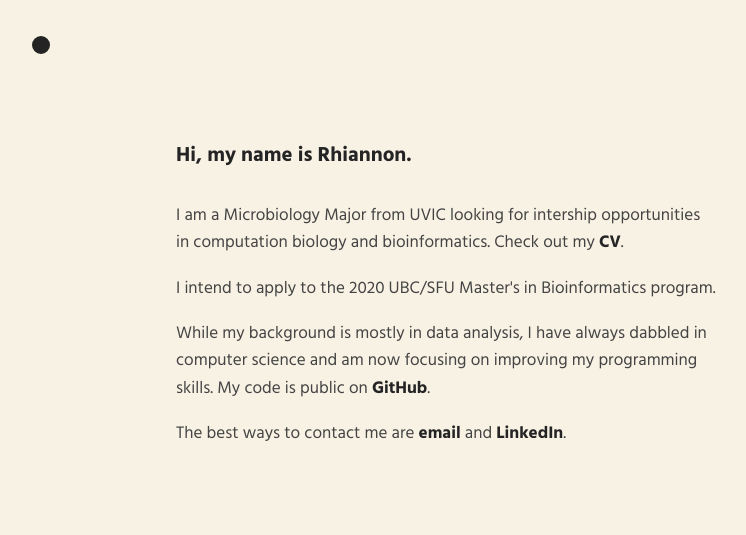
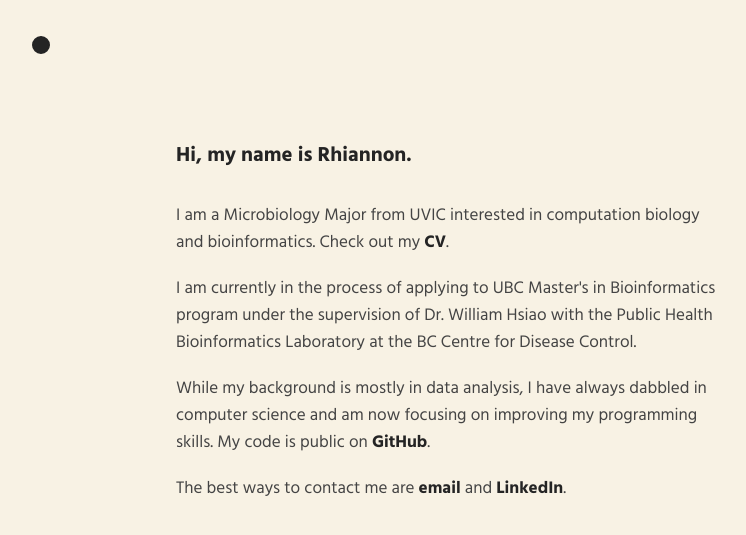
Before and after one commit to cmrn-rhi/cmrn-rhi.github.io, a Jekyll site: the page built from index.html, in a window 1280 px wide. Shown: the top 535 px of the page, without its empty margins (4-750 px from the left). Built offline with Jekyll 4.4.1, drawn with Linux system fonts in a browser that asks for light colours.

Commit message:
Update Index

```diff
--- a/index.html
+++ b/index.html
@@ -3,12 +3,14 @@
 
 <h1>Hi, my name is Rhiannon.</h1>
 <p>
-    I am a Microbiology Major from UVIC looking for intership opportunities
-    in computation biology and bioinformatics.
+    I am a Microbiology Major from UVIC interested in
+    computation biology and bioinformatics.
     Check out my <a href="/RCameron_CV.pdf" target="_blank">CV</a>.
 </p>
 <p>
-    I intend to apply to the 2020 UBC/SFU Master's in Bioinformatics program.
+    I am currently in the process of applying to UBC Master's in
+    Bioinformatics program under the supervision of Dr. William Hsiao with the
+    Public Health Bioinformatics Laboratory at the BC Centre for Disease Control.
 </p>
 <p>
 
```
